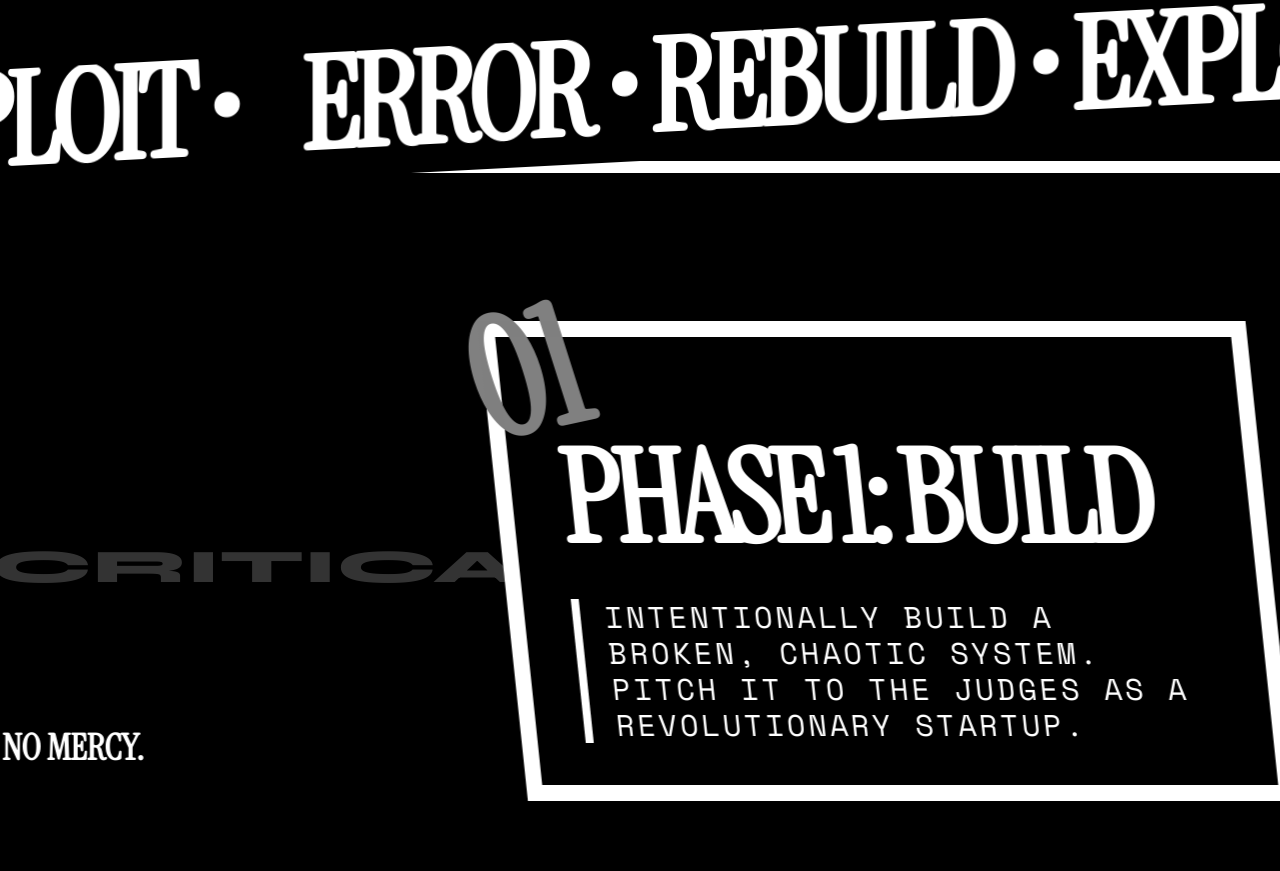
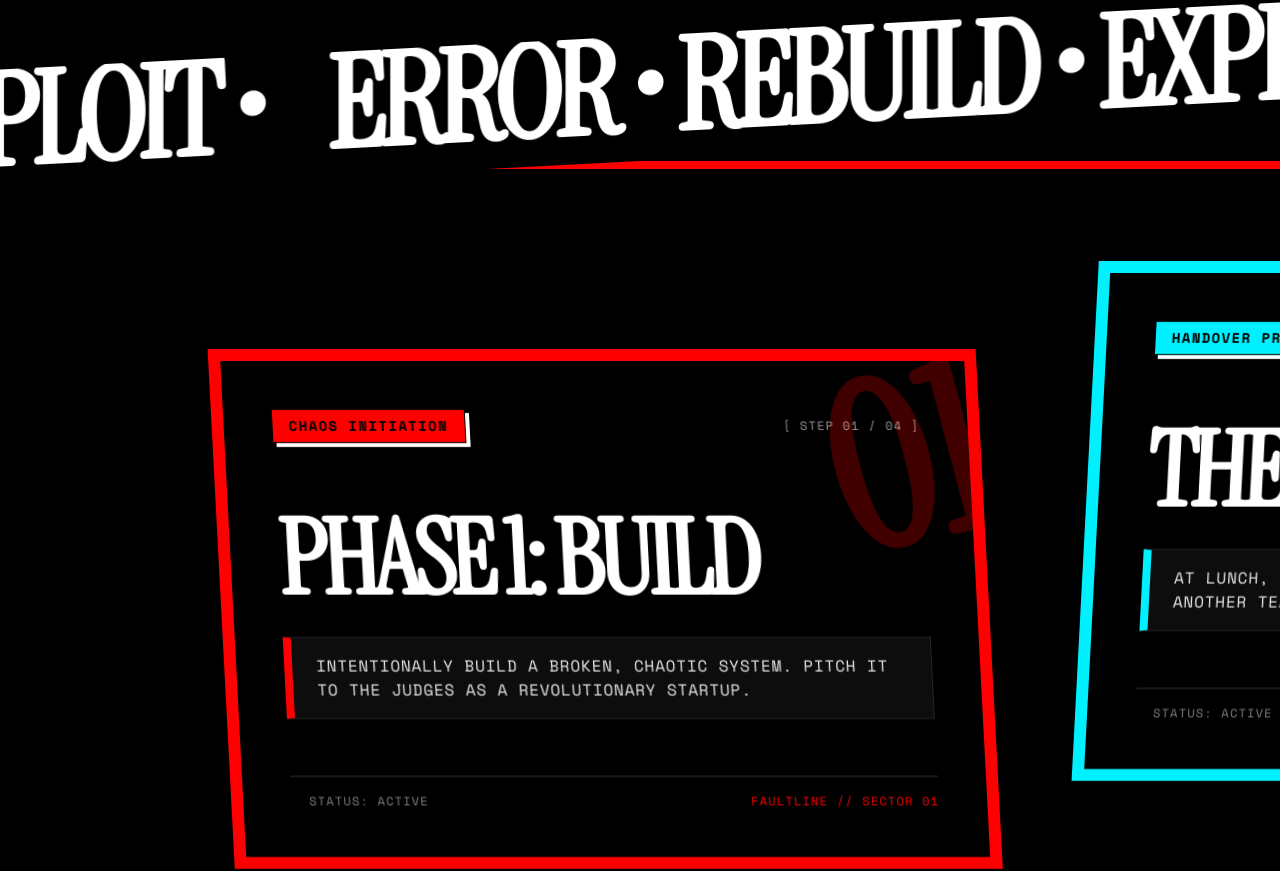
Before and after one commit to CodeThread386/FaultLine, a Next.js app: page / in a window 1280 px wide. Shown: the part 996-1867 px from the top of the page. Built offline with nearby package versions, Linux system fonts and the light colour scheme; no server answers.

Commit message:
UPDATE: landing page colour scheme

```diff
--- a/app/page.jsx
+++ b/app/page.jsx
@@ -11,23 +11,51 @@ import MagneticButton from "@/components/landing/MagneticButton";
 const FEATURES = [
   {
     title: "PHASE 1: BUILD",
+    tag: "CHAOS INITIATION",
     desc: "Intentionally build a broken, chaotic system. Pitch it to the judges as a revolutionary startup.",
-    offset: "translate-y-6vh]"
+    offset: "translate-y-[6vh]",
+    color: "#ff0000",
+    shadow: "shadow-[16px_16px_0_0_#ff0000]",
+    badgeBg: "bg-[#ff0000] text-black",
+    borderColor: "border-[#ff0000]",
+    numColor: "text-[#ff0000]",
+    accentBorder: "border-l-[#ff0000]"
   },
   {
     title: "THE BLIND SWAP",
+    tag: "HANDOVER PROTOCOL",
     desc: "At lunch, your disaster is taken away. You inherit another team's cursed codebase from your track.",
-    offset: "translate-y-[-5vh]"
+    offset: "translate-y-[-5vh]",
+    color: "#00f0ff",
+    shadow: "shadow-[16px_16px_0_0_#00f0ff]",
+    badgeBg: "bg-[#00f0ff] text-black",
+    borderColor: "border-[#00f0ff]",
+    numColor: "text-[#00f0ff]",
+    accentBorder: "border-l-[#00f0ff]"
   },
   {
     title: "PHASE 2: REDEMPTION",
+    tag: "SYSTEM REBUILD",
     desc: "Diagnose their mess, debug their traps, and rebuild the system from the ground up cleanly.",
-    offset: "translate-y-[-5vh]"
+    offset: "translate-y-[-5vh]",
+    color: "#ff0000",
+    shadow: "shadow-[16px_16px_0_0_#ff0000]",
+    badgeBg: "bg-[#ff0000] text-black",
+    borderColor: "border-[#ff0000]",
+    numColor: "text-[#ff0000]",
+    accentBorder: "border-l-[#ff0000]"
   },
   {
     title: "THE JUDGEMENT",
+    tag: "FINAL VERDICT",
     desc: "Present your full arc. Phase 1 and Phase 2 are independent competitions—everyone has a shot.",
-    offset: "translate-y-[-6vh]"
+    offset: "translate-y-[-6vh]",
+    color: "#00f0ff",
+    shadow: "shadow-[16px_16px_0_0_#00f0ff]",
+    badgeBg: "bg-[#00f0ff] text-black",
+    borderColor: "border-[#00f0ff]",
+    numColor: "text-[#00f0ff]",
+    accentBorder: "border-l-[#00f0ff]"
   }
 ];
 
@@ -54,29 +82,55 @@ export default function Home() {
       {/* SECTION 3: HORIZONTAL PIPELINE */}
       <HorizontalScroll>
         <div className="w-[100vw] h-full flex flex-col justify-center px-12 md:px-32 shrink-0">
-          <h2 className="fl-display text-[15vw] tracking-tighter mix-blend-difference z-10 animate-shake" style={{ WebkitTextStroke: "4px white", color: "transparent" }}>
-            THE <br /><span className="text-white transform translate-x-12 inline-block">PIPELINE</span>
+          <h2 className="fl-display text-[15vw] tracking-tighter z-10 animate-shake relative">
+            <span className="text-[#ff0000]">THE </span>
+            <br />
+              PIPELINE
           </h2>
-          <p className="text-4xl font-display font-black uppercase max-w-4xl mt-12 border-l-[16px] border-white pl-8 mix-blend-difference">
-            Two phases. Complete architectural handover. No mercy.
+
+          <p className="text-base md:text-lg font-display font-black uppercase max-w-4xl mt-12 border-l-[16px] border-[#00f0ff] pl-8 text-white bg-black/60 backdrop-blur-md p-6 border-y border-r border-[#00f0ff]/30">
+            Two phases. <span className="text-[#ff0000]">Complete architectural handover.</span> <span className="text-[#00f0ff]">No mercy.</span>
           </p>
         </div>
 
         {FEATURES.map((feature, i) => (
-          <div key={i} className={`w-[80vw] md:w-[60vw] h-[60vh] shrink-0 flex items-center justify-center relative group transform ${feature.offset} ${i % 2 === 0 ? 'skew-x-6' : '-skew-x-6'}`}>
-            <div className="bg-white transform translate-y-[100%] z-0"></div>
-            <div className="border-[16px] border-white p-12 w-full h-full flex flex-col justify-between relative z-10 bg-black">
-              <div className="text-[10rem] font-display font-black text-white mix-blend-difference opacity-50 absolute top-[-5rem] left-[-2rem] pointer-events-none transform -rotate-12">
+          <div key={i} className={`w-[80vw] md:w-[60vw] h-[65vh] shrink-0 flex items-center justify-center relative group transform ${feature.offset} ${i % 2 === 0 ? 'skew-x-3' : '-skew-x-3'} transition-transform duration-300 hover:scale-[1.02]`}>
+            <div className={`border-[12px] ${feature.borderColor} p-8 md:p-12 w-full h-full flex flex-col justify-between relative z-10 bg-black/90 backdrop-blur-md overflow-hidden`}>
+              {/* Tag / Badge Header */}
+              <div className="flex justify-between items-center z-10">
+                <span className={`${feature.badgeBg} font-mono font-black text-xs md:text-sm px-4 py-1.5 uppercase tracking-widest border border-black shadow-[4px_4px_0_0_#ffffff]`}>
+                  {feature.tag}
+                </span>
+                <span className="font-mono text-xs text-white/60 tracking-widest">
+                  [ STEP 0{i + 1} / 04 ]
+                </span>
+              </div>
+
+              {/* Giant Watermark Number */}
+              <div
+                className={`text-[12rem] md:text-[14rem] font-display font-black ${feature.numColor} opacity-25 absolute top-[-4rem] right-[-1rem] pointer-events-none select-none transform -rotate-12`}
+              >
                 0{i + 1}
               </div>
-              <div className="mt-16">
-                <h3 className="fl-display text-[5rem] md:text-[8rem] text-white mix-blend-difference leading-[0.8] mb-12">
+
+              <div className="mt-8 z-10">
+                <h3 className="fl-display text-[4rem] md:text-[6.5rem] text-white leading-[0.85] mb-8 group-hover:translate-x-2 transition-transform">
                   {feature.title}
                 </h3>
-                <p className="text-3xl font-mono uppercase tracking-widest text-white mix-blend-difference border-l-8 border-white pl-6">
+                <p className={`text-sm md:text-base font-mono uppercase tracking-wider text-white/90 border-l-8 ${feature.accentBorder} pl-6 bg-white/5 py-4 pr-4 border-y border-r border-white/10`}>
                   {feature.desc}
                 </p>
               </div>
+
+              {/* Bottom Cyber Bar */}
+              <div className="flex justify-between items-center z-10 border-t border-white/20 pt-4 mt-4 font-mono text-xs uppercase tracking-widest text-white/50">
+                <span className="flex items-center gap-2">
+                  <span className="w-2.5 h-2.5 rounded-full animate-ping" style={{ backgroundColor: feature.color }} />
+                  STATUS: ACTIVE
+                </span>
+                <span style={{ color: feature.color }}>FAULTLINE // SECTOR 0{i + 1}</span>
+              </div>
+
             </div>
           </div>
         ))}
@@ -92,12 +146,12 @@ export default function Home() {
       </section>
 
       {/* SECTION 5: GRAVITAS */}
-      <section className="relative z-10 w-full">
+      {/* <section className="relative z-10 w-full">
         <InfiniteZoom />
-      </section>
+      </section> */}
 
       {/* The Directive & Tracks block is not part of the requested landing sequence. */}
-      {false && <section className="relative z-10 w-full bg-black py-32 border-t-[16px] border-white">
+      <section className="relative z-10 w-full bg-black py-32 border-t-[16px] border-white">
         <div className="max-w-7xl mx-auto px-6 md:px-12">
 
           <div className="flex flex-col xl:flex-row gap-16 xl:gap-32">
@@ -174,14 +228,14 @@ export default function Home() {
             </div>
           </div>
         </div>
-      </section>}
+      </section>
 
       {/* SECTION 6: CTA / MAGNETIC BUTTON */}
       <section className="h-[80vh] w-[110vw] ml-[-5vw] flex items-center justify-center relative z-10 bg-black border-t-[32px] border-white transform skew-y-3 mt-32 overflow-hidden">
 
         <svg className="absolute inset-0 w-full h-full opacity-30 pointer-events-none mix-blend-difference" viewBox="0 0 100 100" preserveAspectRatio="none">
-          <path d="M0,100 L100,0" stroke="white" strokeWidth="4" strokeDasharray="5,20" className="animate-jitter"/>
-          <path d="M0,0 L100,100" stroke="white" strokeWidth="2" strokeDasharray="1,10" className="animate-pulse"/>
+          <path d="M0,100 L100,0" stroke="white" strokeWidth="4" strokeDasharray="5,20" className="animate-jitter" />
+          <path d="M0,0 L100,100" stroke="white" strokeWidth="2" strokeDasharray="1,10" className="animate-pulse" />
         </svg>
 
         <div className="flex flex-col items-center transform -skew-y-3 relative z-20">
--- a/components/landing/HorizontalScroll.jsx
+++ b/components/landing/HorizontalScroll.jsx
@@ -11,13 +11,9 @@ export default function HorizontalScroll({ children }) {
   const x = useTransform(scrollYProgress, [0, 1], ["0%", "-75%"]);
 
   return (
-    <section ref={targetRef} className="relative h-[400vh] bg-black w-full">
-      <div className="sticky top-0 flex h-screen items-center overflow-hidden border-t-[12px] border-b-[12px] border-white bg-black">
-        {/* Background SVG Watermark */}
-        <svg className="absolute top-0 left-0 w-full h-full pointer-events-none opacity-20 z-0" viewBox="0 0 100 100" preserveAspectRatio="none">
-          <text x="50" y="50" dominantBaseline="middle" textAnchor="middle" fontSize="6" fontWeight="900" transform="rotate(-15 50 50)" fill="white" className="animate-jitter">CRITICAL_PIPELINE</text>
-        </svg>
-
+    <section ref={targetRef} className="relative h-[400vh] bg-black w-full overflow-clip">
+      {/* Sticky horizontal viewport */}
+      <div className="sticky top-0 flex h-screen items-center overflow-hidden border-t-[8px] border-t-[#ff0000] border-b-[8px] border-b-[#00f0ff] bg-black relative">
         <motion.div style={{ x }} className="flex gap-24 px-16 relative z-10 items-center">
           {children}
         </motion.div>
--- a/components/landing/InfiniteZoom.jsx
+++ b/components/landing/InfiniteZoom.jsx
@@ -28,7 +28,7 @@ export default function InfiniteZoom() {
             GRAVITAS
           </div>
           <div className="text-[20vw] leading-none transform -mt-16">
-            '26
+            &apos;26
           </div>
         </motion.div>
 
```
